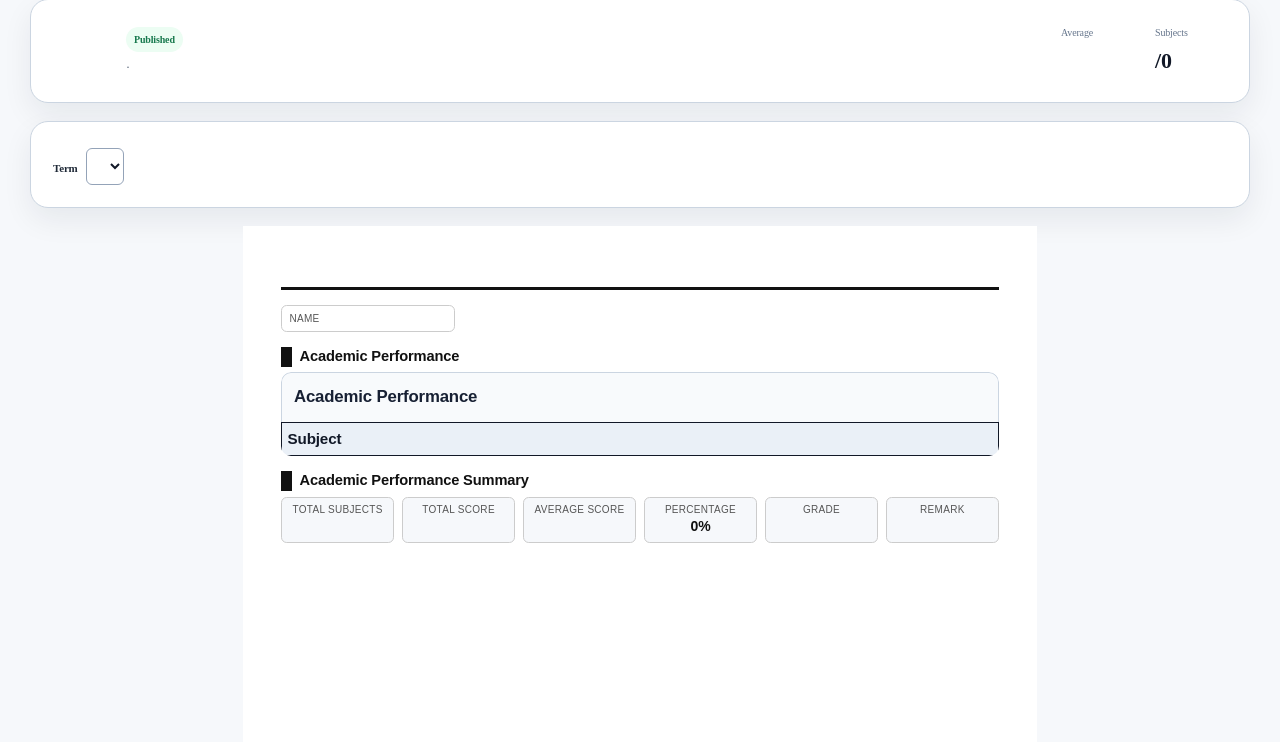
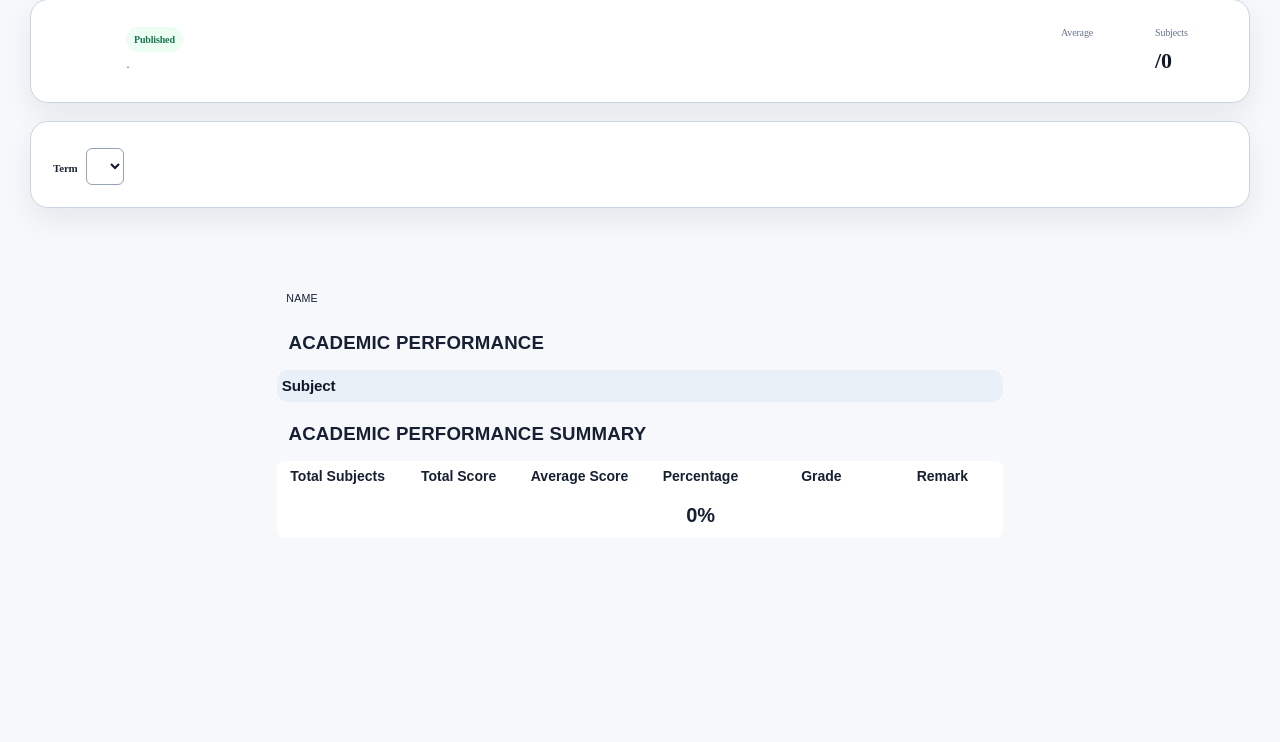
Before and after one commit to dcruzzz900/dcruzzz900-Offline-online-school-management-system, a Python web app: template templates/result.html in a window 1280 px wide. Shown: the part 161-903 px from the top of the page. Run offline with Jinja, Linux system fonts and the light colour scheme; the template is opened without the code that fills it, so the values that code supplies are empty.

Commit message:
Add files via upload

```diff
--- a/static/css/result-sheet.css
+++ b/static/css/result-sheet.css
@@ -3,91 +3,104 @@
    sheets exactly -- the old per-style rule sets (16 selectable designs) have been removed along with
    the style picker itself. Sections simply flow top to bottom in the order _result_sheet.html
    writes them; there is no longer a CSS-grid-area dispatch between layouts. */
-.rs-sheet{--rs-accent:#1f3a5f;--rs-second:#c9a227;position:relative;box-sizing:border-box;width:210mm;max-width:100%;min-height:277mm;margin:0 auto;padding:10mm;background:#fff;color:#111;font:10.5pt/1.35 Arial,Helvetica,sans-serif;overflow:hidden}
+/* V100: the sheet now follows the "Updated Terminal Report Sheet" sample exactly (navy headings, pale-blue
+   section banners, rounded pale-blue boxes). Colours: headings/values use the school's main colour
+   (--rs-accent, navy by default); every pale-blue tint/border is derived from the school's second colour
+   (--rs-second, sky blue by default) so one setting still re-themes the whole sheet. */
+.rs-sheet{--rs-accent:#0b2a6f;--rs-second:#29a9e0;
+  --rs-line:color-mix(in srgb,var(--rs-second) 62%,#fff);--rs-tint:color-mix(in srgb,var(--rs-second) 9%,#fff);--rs-band:color-mix(in srgb,var(--rs-second) 26%,#fff);
+  position:relative;box-sizing:border-box;width:210mm;max-width:100%;min-height:277mm;margin:0 auto;padding:8mm 9mm;background:color-mix(in srgb,var(--rs-second) 3%,#fff);color:var(--rs-accent);font:10.5pt/1.35 Arial,Helvetica,sans-serif;overflow:hidden}
 .rs-sheet *{box-sizing:border-box}
-/* V99: the watermark text is often a full school name (sometimes long), so a fixed 54pt size could
-   wrap onto 2-3 lines; rotated -30deg, that tall multi-line block's bounding box could sprawl well
-   above its own true center and visually collide with the header even though it's centered in the
-   sheet -- narrower + smaller + tighter line-height keeps it compact and reliably centered instead. */
+/* watermark floats behind the content and never takes layout space (see V99 notes) */
 .rs-watermark{position:absolute;inset:0;padding:0 11%;display:flex;align-items:center;justify-content:center;font-size:30pt;line-height:1.15;font-weight:800;color:rgba(0,0,0,.05);transform:rotate(-30deg);pointer-events:none;text-align:center;z-index:0;overflow-wrap:break-word;box-sizing:border-box}
-/* V99: excludes .rs-watermark -- it already sets its own position:absolute (to float behind the
-   content without taking up layout space) in a rule of EQUAL selector specificity to this one,
-   so without the :not() here, this later rule in the cascade was silently winning and flipping the
-   watermark back to position:relative -- which put it back in normal flow as a real block (sized to
-   its own wrapped/rotated text), pushing the header down and reading as a big empty-looking margin
-   at the top of the sheet. This is the root cause of that, not just a text-size issue. */
 .rs-sheet>*:not(.rs-watermark){position:relative;z-index:1}
-.rs-head{display:flex;align-items:center;gap:6mm;border-bottom:3px solid var(--rs-accent);padding-bottom:4mm;margin-bottom:4mm}
-.rs-head-text{flex:1;text-align:center}.rs-head-logo-left .rs-head-text{text-align:left}.rs-head-logo-right{flex-direction:row-reverse}.rs-head-logo-right .rs-head-text{text-align:right}
+/* header: logo | school name, contact, title, session | passport */
+.rs-head{display:flex;align-items:center;gap:5mm;border-bottom:1.5px solid var(--rs-line);padding-bottom:3mm;margin-bottom:3mm}
+.rs-head-text{flex:1;text-align:center}.rs-head-logo-right{flex-direction:row-reverse}
 .rs-head-logo-center{flex-direction:column;text-align:center}.rs-head-logo-center .rs-head-text{text-align:center}
-.rs-logo{max-height:22mm;max-width:30mm;width:auto;height:auto;object-fit:contain;flex:none}
-.rs-head h2{margin:0;font-size:16pt;color:var(--rs-accent);text-transform:uppercase}.rs-head h1{margin:2mm 0 0;font-size:12pt;letter-spacing:.06em;text-transform:uppercase}
-.rs-tag,.rs-contact,.rs-term{margin:1mm 0 0;font-size:9pt;color:#444}
-.rs-passport{width:26mm;height:32mm;border:1px solid #999;background:#fff;flex:none;overflow:hidden}.rs-passport img{width:100%;height:100%;object-fit:cover;display:block}
-.rs-id{display:grid;grid-template-columns:repeat(4,1fr);gap:2mm;margin-bottom:4mm}
-.rs-id div{border:1px solid #ccc;padding:1.5mm 2mm;border-radius:1.5mm}.rs-id span,.rs-att span,.rs-comments span{display:block;font-size:7.5pt;color:#555;text-transform:uppercase;letter-spacing:.03em}.rs-id b{font-size:10pt}
-.rs-pos{background:var(--rs-accent);color:#fff;border-color:var(--rs-accent)!important;border-radius:2mm}.rs-pos span{color:#fff!important}
-.rs-h{margin:3mm 0 1.5mm;font-size:11pt;color:var(--rs-accent);border-left:3mm solid var(--rs-second);padding-left:2mm}.rs-h small{font-weight:400;color:#555}
-.rs-table{width:100%;border-collapse:collapse;font-size:9.5pt}.rs-table th{background:var(--rs-accent);color:#fff;padding:1.6mm 1.5mm;border:1px solid var(--rs-accent);text-align:center}
-.rs-table td{padding:1.4mm 1.5mm;border:1px solid #bbb;text-align:center}.rs-table .l{text-align:left}
-.rs-table td{border:1px solid #888}
-.rs-table tbody tr:nth-child(even){background:#f5f6f8}
-.rs-table tfoot td{background:#eef1f6;font-weight:600}
-.rs-domain-grid{display:grid;grid-template-columns:repeat(auto-fit,minmax(70mm,1fr));gap:3mm}.rs-mini td:last-child{width:14mm;font-weight:700}
-.rs-att{display:grid;grid-template-columns:repeat(4,1fr);gap:2mm;margin-top:4mm}.rs-att div{border-bottom:1px solid #999;padding:1mm 0}
-.rs-comments{display:grid;grid-template-columns:1fr 1fr;gap:4mm;margin-top:3mm}.rs-comments p{margin:1mm 0;min-height:14mm;border:1px solid #ccc;padding:2mm;border-radius:1.5mm}
-.rs-sign{display:grid;grid-template-columns:1fr 1fr;gap:12mm;margin-top:6mm}.rs-sign div{text-align:center}.rs-sign img{max-height:14mm;max-width:50mm;display:block;margin:0 auto}.rs-line{display:block;height:12mm;border-bottom:1px solid #000}.rs-sign span{display:block;border-top:1px solid #000;margin-top:1mm;padding-top:1mm;font-size:9pt}.rs-sign img+span{margin-top:0}.rs-sign small{display:block;color:#333;margin-top:1mm;min-height:4mm}
+.rs-logo{max-height:26mm;max-width:30mm;width:auto;height:auto;object-fit:contain;flex:none}
+.rs-head h2{margin:0;font-size:20pt;line-height:1.1;font-weight:800;color:var(--rs-accent);text-transform:uppercase;letter-spacing:-.01em}
+.rs-head h1{margin:1.5mm 0 0;font-size:20pt;line-height:1.1;font-weight:800;letter-spacing:.01em;text-transform:uppercase;color:var(--rs-accent)}
+.rs-tag,.rs-contact{margin:1mm 0 0;font-size:10pt;color:color-mix(in srgb,var(--rs-accent) 80%,#2b8fd0)}
+.rs-term{margin:1mm 0 0;font-size:12pt;color:var(--rs-accent)}
+.rs-passport{width:30mm;height:36mm;border:1.5px solid var(--rs-line);border-radius:1.5mm;background:var(--rs-band);flex:none;overflow:hidden}.rs-passport img{width:100%;height:100%;object-fit:cover;display:block}
+/* identity boxes (flex so Class Position can take the rest of the second row, as on the sample) */
+.rs-id{display:flex;flex-wrap:wrap;gap:2.2mm;margin-bottom:3mm}
+.rs-id div{flex:1 1 calc(25% - 2.2mm);min-width:0;border:1.5px solid var(--rs-line);background:var(--rs-tint);padding:1.6mm 2.4mm;border-radius:2mm}
+.rs-id .rs-pos{flex:3 1 calc(25% - 2.2mm)}
+.rs-id span,.rs-att span,.rs-comments span{display:block;font-size:8pt;color:color-mix(in srgb,var(--rs-accent) 82%,#2b8fd0);text-transform:uppercase;letter-spacing:.02em}
+.rs-id b{display:block;font-size:12.5pt;line-height:1.25;overflow-wrap:anywhere}
+.rs-pos{color:inherit}
+/* section banners */
+.rs-h{margin:3.5mm 0 2mm;padding:2mm 3mm;border-radius:1.5mm;background:var(--rs-band);font-size:14pt;font-weight:800;line-height:1.2;letter-spacing:.01em;text-transform:uppercase;color:var(--rs-accent)}.rs-h small{font-weight:400}
+/* tables */
+.rs-scroll{border:1.5px solid var(--rs-line);border-radius:2mm;overflow:hidden;background:#fff}
+.rs-table{width:100%;border-collapse:collapse;font-size:9.5pt;color:var(--rs-accent)}
+.rs-table th{background:var(--rs-tint);color:var(--rs-accent);padding:1.6mm 1.2mm;border:1px solid var(--rs-line);text-align:center;font-weight:700}
+.rs-table td{padding:1.4mm 1.2mm;border:1px solid var(--rs-line);text-align:center;background:#fff}.rs-table .l{text-align:left}
+.rs-table th,.rs-table td{overflow-wrap:anywhere}
+.rs-table tfoot td{background:var(--rs-tint);font-weight:700}
+.rs-table tr>:first-child{border-left:0}.rs-table tr>:last-child{border-right:0}.rs-table thead tr:first-child th{border-top:0}.rs-table tbody tr:last-child td,.rs-table tfoot tr:last-child td{border-bottom:0}
+/* summary strip */
+.rs-summary{margin-top:3.5mm}
+.rs-summary-grid{display:grid;grid-template-columns:repeat(6,1fr);border:1.5px solid var(--rs-line);border-radius:2mm;overflow:hidden;background:#fff}
+.rs-summary-grid div{padding:0;text-align:center;border-left:1px solid var(--rs-line);min-width:0;background:var(--rs-tint);display:flex;flex-direction:column}.rs-summary-grid div:first-child{border-left:0}
+.rs-summary-grid span{display:block;padding:1.8mm 1mm;background:var(--rs-tint);border-bottom:1px solid var(--rs-line);font-size:10.5pt;font-weight:700;color:var(--rs-accent);letter-spacing:0;text-transform:none}
+.rs-summary-grid b{display:flex;flex:1;align-items:center;justify-content:center;padding:3mm 1mm;font-size:15pt;line-height:1.1;color:var(--rs-accent);background:var(--rs-tint);overflow-wrap:anywhere}
+/* domain ratings: two side-by-side tables */
+.rs-domain-grid{display:grid;grid-template-columns:1fr 1fr;gap:3mm;align-items:start}
+.rs-mini{font-size:10pt}.rs-mini th{font-size:11pt;padding:2mm 2.5mm;border-width:0 0 1px 0;background:var(--rs-tint)}.rs-mini th:last-child{width:34%}
+.rs-mini td{border-width:0 0 1px 0;padding:1.2mm 2.5mm}.rs-mini td:last-child{width:34%;font-weight:700;white-space:nowrap;text-align:center}
+.rs-domain-grid>.rs-mini{border:1.5px solid var(--rs-line);border-radius:2mm;border-collapse:separate;border-spacing:0;overflow:hidden;background:#fff}
+.rs-mini tbody tr:last-child td{border-bottom:0}
+/* attendance */
+.rs-att{display:flex;gap:2.2mm;margin-top:3.5mm}.rs-att div{flex:1 1 0;min-width:0;border:1.5px solid var(--rs-line);background:var(--rs-tint);border-radius:2mm;padding:1.4mm 2.4mm}
+.rs-att div:last-child:not(:nth-child(-n+4)){flex:2.4 1 0}
+.rs-att b{display:block;font-size:12.5pt;line-height:1.25}
+/* comments */
+.rs-comments{display:grid;grid-template-columns:1fr 1fr;gap:3mm;margin-top:3mm}
+.rs-comments div{border:1.5px solid var(--rs-line);background:var(--rs-tint);border-radius:2mm;padding:1.4mm 2.4mm;min-width:0}
+.rs-comments span{font-size:8.5pt}.rs-comments p{margin:.6mm 0 0;min-height:10mm;border:0;padding:0;font-size:11pt;line-height:1.3;color:var(--rs-accent)}
+/* signatures: ONE line above the name (the line itself or the signature image sits on it) */
+.rs-sign{display:grid;grid-template-columns:1fr 1fr;gap:12mm;margin-top:5mm}.rs-sign div{text-align:center}
+.rs-sign img{max-height:14mm;max-width:50mm;display:block;margin:0 auto;border-bottom:1.5px solid var(--rs-accent)}
+.rs-line{display:block;height:10mm;border-bottom:1.5px solid var(--rs-accent)}
+.rs-sign span{display:block;margin-top:1mm;font-size:10.5pt}.rs-sign small{display:block;margin-top:.8mm;min-height:4mm;font-size:10.5pt;color:var(--rs-accent)}
 .rs-sign-stacked{grid-template-columns:1fr;max-width:80mm}.rs-sign-right{grid-template-columns:1fr 1fr;margin-left:40%}
-.rs-key{margin-top:4mm;font-size:8pt;color:#333}.rs-key span{margin-right:3mm;white-space:nowrap}.rs-key-row+.rs-key-row{margin-top:1mm}
-.rs-foot{display:flex;justify-content:space-between;margin-top:4mm;border-top:1px solid #aaa;padding-top:1.5mm;font-size:8pt;color:#555}
-.rs-ntr{margin-top:3mm;padding-top:2mm;border-top:1px solid #ccc;font-size:9pt}.rs-ntr span{color:#555;margin-right:2mm}
+/* keys */
+.rs-key{display:flex;gap:4mm;margin-top:4mm;padding-top:2mm;border-top:1.5px solid var(--rs-line);font-size:8.5pt;color:var(--rs-accent)}
+.rs-key-row{flex:1 1 0;min-width:0}.rs-key-row:first-child:not(:last-child){flex:1.9 1 0}.rs-key-row+.rs-key-row{margin-top:0;border-left:1px solid var(--rs-line);padding-left:4mm}
+.rs-key-row>b{display:block;font-size:8.5pt;text-transform:uppercase;letter-spacing:.02em;margin-bottom:.8mm}
+.rs-key-row span{display:inline-block;margin-right:3mm;white-space:nowrap}
+.rs-key-grading span{width:31%;margin-right:1.5%}
+.rs-foot{display:flex;justify-content:space-between;margin-top:3mm;border-top:1px solid var(--rs-line);padding-top:1.5mm;font-size:8pt;color:var(--rs-accent)}
+.rs-ntr{margin-top:3mm;padding-top:2mm;border-top:1px solid var(--rs-line);font-size:9pt}.rs-ntr span{margin-right:2mm}
 
-/* Academic Performance Summary -- new in V97, a 6-up strip of headline figures under the subject table */
-.rs-summary{margin-top:4mm}
-.rs-summary-grid{display:grid;grid-template-columns:repeat(6,1fr);gap:2mm}
-.rs-summary-grid div{border:1px solid #ccc;border-radius:1.5mm;padding:1.5mm 2mm;text-align:center;background:#f6f8fb}
-.rs-summary-grid span{display:block;font-size:7.5pt;color:#555;text-transform:uppercase;letter-spacing:.03em}
-.rs-summary-grid b{font-size:10.5pt;color:var(--rs-accent)}
+/* Cumulative / Annual Performance. V100: FIXED column layout -- the table is always exactly the sheet's
+   width (never wider), so the Remark column can no longer be pushed off the page or clipped. Column widths
+   come from <colgroup> in _cumulative_breakdown.html (computed from the number of terms), text wraps
+   inside its cell, and the font is small enough for 3-4 terms at A4 portrait width. */
+.rs-cumulative{margin-top:3.5mm}
+.rs-cum-table{table-layout:fixed;width:100%;font-size:6.4pt;line-height:1.2}
+.rs-cum-table th,.rs-cum-table td{padding:1.5mm .3mm;overflow-wrap:normal;word-break:normal;white-space:nowrap;overflow:hidden}
+.rs-cum-table thead tr:first-child th{font-size:8.5pt;padding:1.6mm .5mm}
+.rs-cum-table thead tr:nth-child(2) th{font-size:5.9pt;font-weight:600;padding:1.2mm .1mm}
+.rs-cum-table td.l,.rs-cum-table th.l{padding-left:1.6mm;padding-right:.8mm;font-size:8pt;white-space:normal;overflow-wrap:anywhere}
+.rs-cum-table td.rs-rem{font-size:6pt;padding:1.5mm .3mm;text-align:center;white-space:normal;overflow-wrap:anywhere}
+.rs-cum-table tbody td b,.rs-cum-table tfoot td{font-weight:700}
+.rs-cum-4 .rs-cum-table{font-size:5.7pt}.rs-cum-4 .rs-cum-table thead tr:nth-child(2) th{font-size:5.1pt}
+.rs-cum-ca3 .rs-cum-table{font-size:5.9pt}.rs-cum-ca3 .rs-cum-table thead tr:nth-child(2) th{font-size:5.3pt}
 
-/* Cumulative / Annual Performance -- V87, restyled in V97 to match the reference sheet's wide
-   per-term + overall-cumulative table. It must NOT scroll on the sheet itself at normal widths:
-   result_print.html / cumulative_result_print.html's decideOrientation() picks portrait vs
-   landscape by measuring how much taller the real sheet content (not a clipped, independently-
-   scrolling box) gets at a narrow width vs a wide one -- an overflow:auto wrapper here would
-   absorb that overflow into its own scrollbar instead of the page, so a genuinely wide breakdown
-   could never be measured or correctly auto-switched to landscape. On print/PDF the sheet's own
-   automatic Fit-to-Page and orientation logic handles it like any other wide content. .rs-scroll
-   only actually scrolls on small phone screens (see the max-width:820px rule below). */
-.rs-cumulative{margin-top:4mm}
-.rs-cum-table{font-size:7.5pt}.rs-cum-table th,.rs-cum-table td{padding:.9mm 1mm}
-
-/* V99: scoped to `screen` -- NOT bare `(max-width:820px)` as before. The downloaded-PDF Chromium
-   viewport (html_pdf.py) is a FIXED 794px wide (A4 width at 96dpi), which is itself BELOW this
-   820px breakpoint, and a phone's native print dialog also commonly keeps a <=820px layout width
-   -- so the old, unscoped rule was silently matching and applying these mobile-only overrides to
-   EVERY downloaded PDF and EVERY phone print, not just on-screen mobile viewing as intended
-   (see the .rs-scroll comment above: "only actually scrolls on small phone screens" was the
-   intent, but it wasn't actually screen-only). Three compounding, now-fixed results of that:
-   (1) .rs-scroll{overflow-x:auto} clipped the wide Cumulative/Annual table to whatever columns
-   fit in that ~794px box at its default (unscrolled) position -- on a downloaded cumulative PDF
-   this could visibly read as "only one term's columns show" even though the full multi-term data
-   was always there, just scrolled out of the static PDF snapshot. (2) the reduced 2-column
-   .rs-id/.rs-att grids and smaller 8.5pt .rs-table font were silently used in every PDF/print
-   instead of the intended full desktop layout, which is why a sheet (especially the wider
-   Cumulative/Annual one) could still look cramped/overflowing on A4 even after the fit-to-page JS
-   ran. (3) `width:100%` momentarily fighting the fit() script's own explicit mm-based width before
-   JS finished, adding to the same squeeze. `screen` excludes both: Chromium's PDF capture emulates
-   `media=print` (html_pdf.py calls page.emulate_media(media="print")) and so does every browser's
-   native print pipeline, so neither ever matches a `screen`-scoped query regardless of viewport
-   width -- restoring the full desktop layout, font size and un-clipped table to PDFs and prints,
-   while genuine on-screen phone viewing (the only case this was ever meant for) is unchanged. */
-@media screen and (max-width:820px){.rs-sheet{width:100%;padding:5mm;min-height:0}.rs-id,.rs-att{grid-template-columns:repeat(2,1fr)}.rs-comments{grid-template-columns:1fr}.rs-summary-grid{grid-template-columns:repeat(2,1fr)}.rs-table{font-size:8.5pt}.rs-sheet .rs-scroll{overflow-x:auto}}
+/* On-screen phones: the sheet takes the screen width. The cumulative table is scaled to the screen by a
+   small script (rsFitCumulative in the page templates) so it ALWAYS fits -- nothing is hidden behind a
+   scroll box. Scoped to `screen` so it never applies to Print or the PDF (V99). */
+@media screen and (max-width:820px){.rs-sheet{width:100%;padding:4mm;min-height:0}.rs-id div{flex-basis:calc(50% - 2.2mm)}.rs-id .rs-pos{flex:1 1 100%}.rs-comments{grid-template-columns:1fr}.rs-summary-grid{grid-template-columns:repeat(3,1fr)}.rs-summary-grid div:nth-child(4){border-left:0}.rs-summary-grid div:nth-child(n+4){border-top:1px solid var(--rs-line)}.rs-domain-grid{grid-template-columns:1fr}.rs-att{flex-wrap:wrap}.rs-att div{flex:1 1 40%}.rs-att div:last-child:not(:nth-child(-n+4)){flex:1 1 100%}.rs-key{flex-direction:column}.rs-key-row+.rs-key-row{border-left:0;padding-left:0}.rs-head h2,.rs-head h1{font-size:14pt}.rs-passport{width:20mm;height:24mm}.rs-logo{max-height:18mm;max-width:20mm}.rs-sheet .rs-scroll.rs-cum-scroll{overflow:hidden}}
 /* print: only the sheet, A4, correct margins */
 @page{size:A4;margin:0}
 @media print{
   html,body{background:#fff!important;margin:0!important;padding:0!important}
   body.rs-print-page *{visibility:visible}
-  .rs-sheet{width:210mm;min-height:297mm;margin:0;padding:10mm;box-shadow:none;border:0;page-break-after:always;-webkit-print-color-adjust:exact;print-color-adjust:exact}
+  .rs-sheet{width:210mm;min-height:297mm;margin:0;padding:8mm 9mm;box-shadow:none;border:0;page-break-after:always;-webkit-print-color-adjust:exact;print-color-adjust:exact}
   .rs-sheet:last-child{page-break-after:auto}
   .rs-table tr,.rs-comments,.rs-sign,.rs-att,.rs-summary-grid{page-break-inside:avoid}
   .no-print{display:none!important}
@@ -104,14 +117,30 @@
 .rs-sheet .rs-logo{max-width:30mm;max-height:24mm;width:auto;height:auto;object-fit:contain;flex:0 0 auto}
 
 /* passport: the whole photograph is shown (no stretching, no cropping), centred, without an extra frame; a neutral avatar stands in when there is none */
-.rs-passport.has-photo{border:0;background:transparent;display:flex;align-items:center;justify-content:center}
+.rs-passport.has-photo{border:1.5px solid var(--rs-line);background:#fff;display:flex;align-items:center;justify-content:center}
 .rs-passport.has-photo img{width:100%;height:100%;object-fit:contain;object-position:center}
-.rs-passport.rs-passport-empty{border:0;background:#e9edf4;display:flex;align-items:flex-end;justify-content:center}
-.rs-passport.rs-passport-empty svg{width:78%;height:78%;fill:#aab3c5}
+.rs-passport.rs-passport-empty{background:var(--rs-band);display:flex;align-items:flex-end;justify-content:center}
+.rs-passport.rs-passport-empty svg{width:70%;height:70%;fill:color-mix(in srgb,var(--rs-accent) 45%,#8fb3d9)}
 
 .rs-sheet .rs-att,.rs-sheet .rs-sign,.rs-sheet .rs-key{min-width:0}
 @media print{.rs-sheet{break-inside:avoid}}
 
-/* keep a rating and its meaning on one line so the domain tables stay short */
-.rs-mini td:last-child{white-space:nowrap;font-size:.92em}.rs-mini td:last-child small{font-size:.9em}
 .rs-comments p{min-height:12mm}
+
+/* V100: the sitewide mobile rule `table{display:block}` (responsive-ui.css) turns every table into a block on
+   phones, which throws away the column grid -- the Cumulative table's Subject column collapsed and Remark was
+   pushed out of view. Result-sheet tables must always be real tables, on every screen, in print and in PDF. */
+.rs-sheet table.rs-table{display:table;width:100%;white-space:normal}
+.rs-sheet table.rs-cum-table{table-layout:fixed}
+.rs-sheet .rs-cum-table th,.rs-sheet .rs-cum-table td{white-space:nowrap}
+.rs-sheet .rs-cum-table td.l,.rs-sheet .rs-cum-table th.l,.rs-sheet .rs-cum-table td.rs-rem{white-space:normal}
+/* sitewide td/th font-size/padding must not leak into the sheet's compact cumulative table */
+.rs-sheet .rs-cum-table td{font-size:6.4pt!important;padding:1.5mm .3mm!important;line-height:1.2}
+.rs-sheet .rs-cum-table td.l{font-size:8pt!important;padding:1.5mm .8mm 1.5mm 1.6mm!important}
+.rs-sheet .rs-cum-table td.rs-rem{font-size:6pt!important}
+.rs-sheet .rs-cum-table th{padding:1.2mm .1mm!important}
+.rs-sheet .rs-cum-4 .rs-cum-table td,.rs-sheet .rs-cum-4 .rs-cum-table th{font-size:5.7pt!important}
+.rs-sheet .rs-cum-ca3 .rs-cum-table td{font-size:5.9pt!important}
+@media screen and (max-width:820px){.rs-key-grading span{display:block;width:auto;white-space:normal;margin-right:0}}
+/* base.html adds an accessibility <caption> to every table; on the sheet the section banner is the title, so keep it for screen readers only */
+.rs-sheet table caption{position:absolute;width:1px;height:1px;overflow:hidden;clip:rect(0 0 0 0);white-space:nowrap}
```
